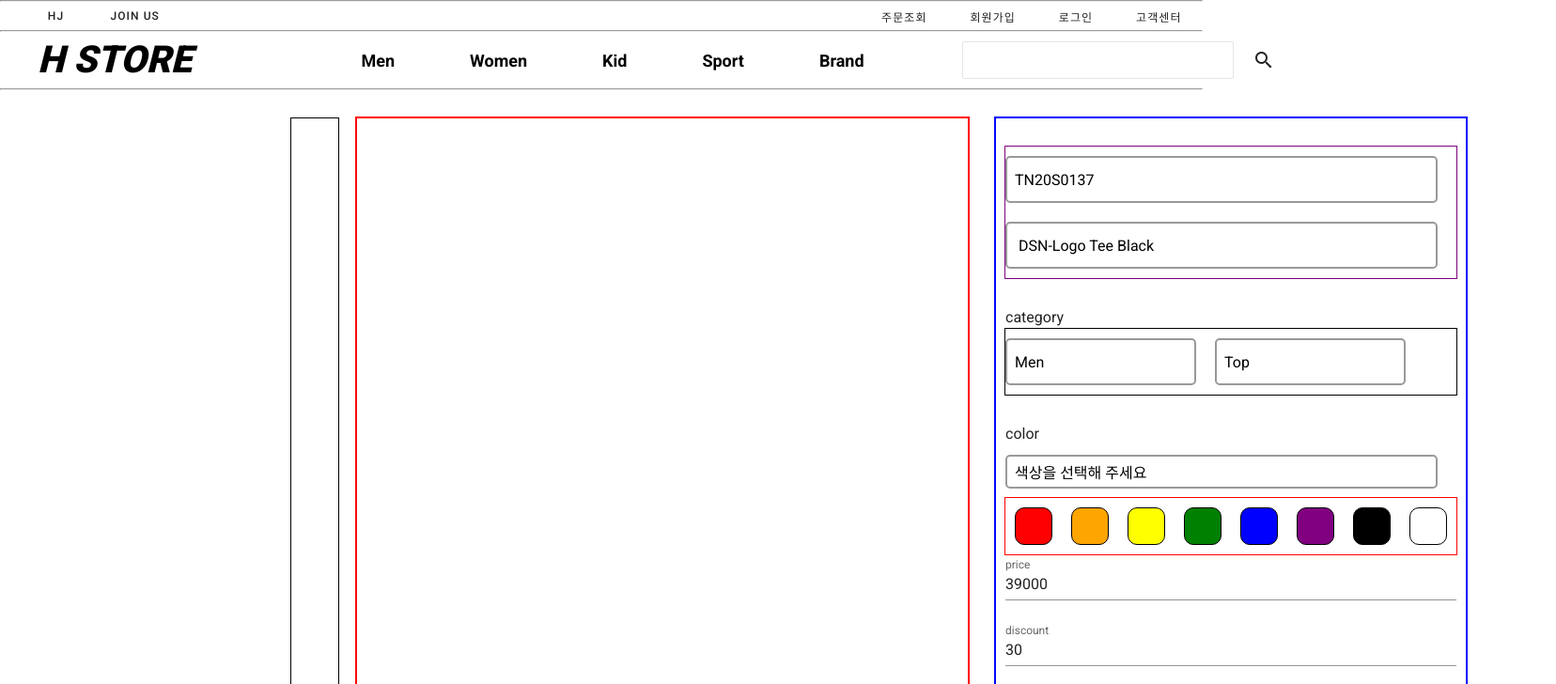
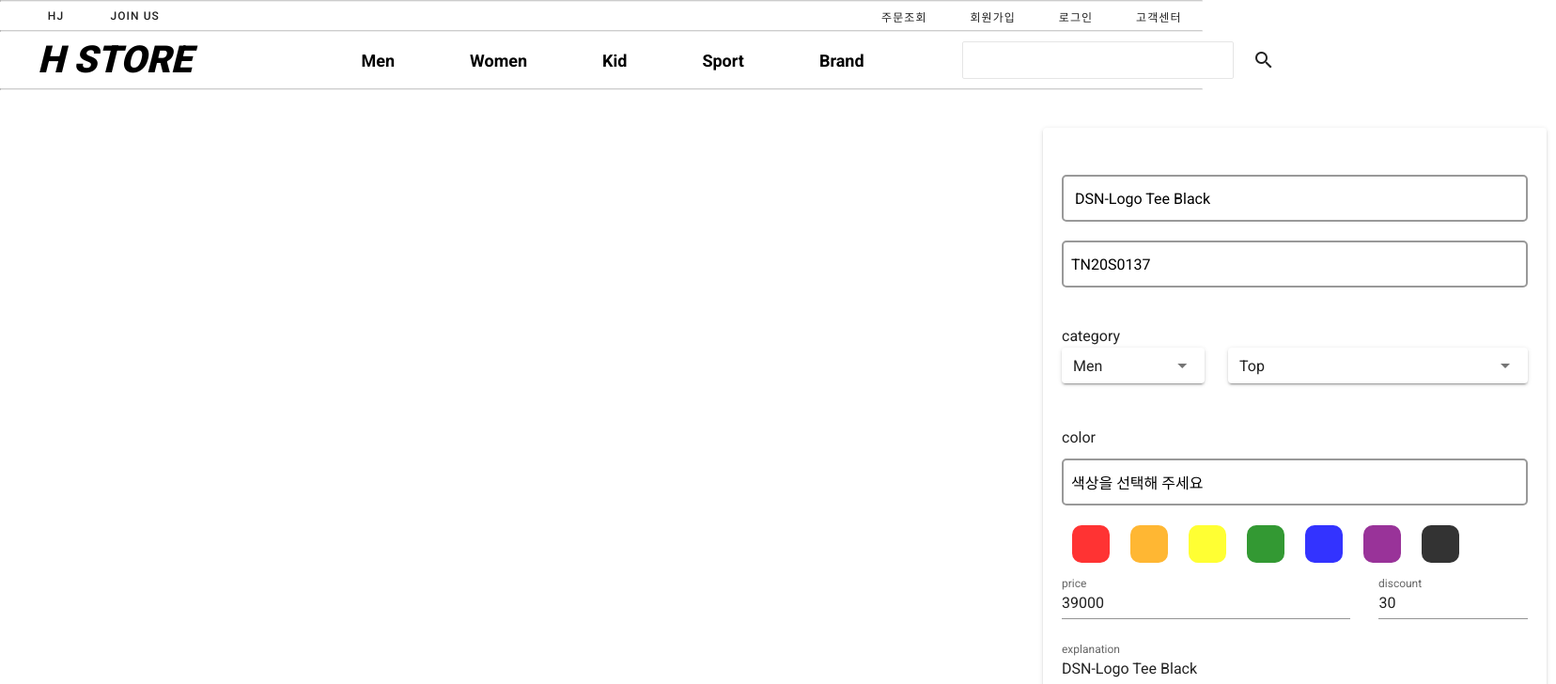
Before and after one commit to rlaguswhd19/ToyProject_Shopping, a Vue app in the folder shopping_front/: page / in a window 1280 px wide. Shown: the top 728 px of the page at 94% size, 1656 px wide, since content can reach past the window. Built offline with nearby package versions, Linux system fonts and the light colour scheme.

Commit message:
front: css 수정

```diff
--- a/shopping_front/src/components/dress/createDress.vue
+++ b/shopping_front/src/components/dress/createDress.vue
@@ -11,11 +11,11 @@
 						<v-img
 							:id="'preview_' + representationPreview"
 							:src="previews[representationPreview].url"
-							width="50"
-							height="60"
+							width="40"
+							height="50"
 							:alt="previews[representationPreview].name"
 							contain
-							style="outline: 2px black solid;"
+							style="outline: 1px black solid;"
 							@mouseover="mouseover(representationPreview)"
 						/>
 					</div>
@@ -23,8 +23,8 @@
 						<v-img
 							:id="'preview_' + representationPreview"
 							:src="previews[representationPreview].url"
-							width="50"
-							height="60"
+							width="40"
+							height="50"
 							:alt="previews[representationPreview].name"
 							contain
 							@mouseover="mouseover(representationPreview)"
@@ -44,8 +44,8 @@
 							"
 							:id="'preview_' + preview.id"
 							:src="preview.url"
-							width="50"
-							height="60"
+							width="40"
+							height="50"
 							:alt="preview.name"
 							contain
 							@mouseover="mouseover(preview.id)"
@@ -58,12 +58,12 @@
 							"
 							:id="'preview_' + preview.id"
 							:src="preview.url"
-							width="50"
-							height="60"
+							width="40"
+							height="50"
 							:alt="preview.name"
 							outline="2px black solid"
 							contain
-							style="outline: 2px black solid;"
+							style="outline: 1px black solid;"
 							@mouseover="mouseover(preview.id)"
 						/>
 					</div>
@@ -102,38 +102,40 @@
 				<v-btn @click="changeRepresentation">대표이미지</v-btn>
 			</div>
 		</div>
-
 		<!-- 입력 -->
-
 		<div class="info_wrap">
+			<v-card style="height: 720px; padding: 20px;">
 				<div class="input_wrap">
+					<input
+						type="text"
+						class="hj_input"
+						v-model="dressDto.name"
+						placeholder="name"
+					/>
 					<input
 						type="text"
 						class="hj_input"
 						v-model="dressDto.article_number"
 						placeholder="article_number"
 					/>
-				<input
-					type="text"
-					class="hj_input"
-					v-model="dressDto.name"
-					placeholder="name"
-				/>
 				</div>
 				<span>category</span>
 				<div class="category_wrap">
-				<input
-					type="text"
-					class="hj_input"
+					<v-select
+						:items="sexs"
+						label="Sex"
 						v-model="dressDto.sex"
-					placeholder="sex"
-				/>
-				<input
-					type="text"
-					class="hj_input"
-					placeholder="dress_type"
+						dense
+						solo
+						style="width: 20%; margin-right: 5%;"
+					></v-select>
+					<v-select
+						:items="dress_types"
+						label="DressType"
 						v-model="dressDto.dress_type"
-				/>
+						dense
+						solo
+					></v-select>
 				</div>
 
 				<!-- 여기도 selector 색깔 에시를 주고 선택하기 색깔 보여주고... -->
@@ -148,38 +150,33 @@
 				<div class="colors_wrap">
 					<div v-for="color in colors" :key="color">
 						<div
-						v-if="color == dressDto.color"
-						class="color_box"
-						:style="
-							'background-color:' +
-							color +
-							'; border: 5px black solid;'
-						"
-					></div>
-					<div
-						v-else
 							class="color_box"
 							@click="changeColor(color)"
 							:style="'background-color:' + color"
 						></div>
 					</div>
 				</div>
+				<div class="content_row">
 					<v-text-field
 						label="price"
 						placeholder="가격을 입력하세요."
 						v-model="dressDto.price"
+						style="width: 50%; margin-right: 30px;"
 					></v-text-field>
 					<v-text-field
 						label="discount"
 						placeholder="할인율을 입력하세요."
 						v-model="dressDto.discount"
+						style="width: 20%;"
 					></v-text-field>
+				</div>
 				<v-text-field
 					label="explanation"
 					placeholder="설명을 입력하세요."
 					v-model="dressDto.explanation"
 				></v-text-field>
 				<v-btn @click="post_dress">등록</v-btn>
+			</v-card>
 		</div>
 	</div>
 </template>
@@ -221,6 +218,8 @@ export default {
 			representationPreview: 0,
 			// 크게 보이는 이미지
 			bigPreview: 0,
+			sexs: ['Men', 'Women', 'Free'],
+			dress_types: ['Top', 'Bottom'],
 		}
 	},
 	methods: {
--- a/shopping_front/src/css/dress/dressDetail.css
+++ b/shopping_front/src/css/dress/dressDetail.css
@@ -1,19 +1,20 @@
 
 .content_wrap {
 	margin: 10px;
+	width: 100%;
 	display: flex;
-	flex-direction: row;
 }
 
 .preview_wrap {
 	display: flex;
 	flex-direction: row;
+	/* outline: 1px black solid; */
 }
 
 .preview_list_wrap {
+	margin-top: 100px;
 	width: 50px;
 	height: 720px;
-	outline: 1px black solid;
 	margin-right: 20px;
 }
 
@@ -22,26 +23,24 @@
 }
 
 .big_preview_wrap {
-	outline: 1px black solid;
 }
 
 .big_preview{
-	outline: 2px red solid;
 }
 
 .info_wrap {
 	justify-content: center;
 	display: flex;
 	flex-direction: column;
-	outline: 2px blue solid;
-	margin-left: 30px;
+	/* outline: 2px blue solid; */
+	margin-left: 70px;
 	width: 100%;
 	height: 720px;
 	padding: 10px;
 }
 
 .input_wrap{
-	outline: 1px purple solid;
+	/* outline: 1px purple solid; */
 	display: flex;
 	flex-direction: column;
 	margin: 20px 0;
@@ -53,33 +52,51 @@
 	border: 2px #999999 solid;
 	border-radius: 5px;
 	height: 50px;
-	/* width: 100%; */
+	width: 100%;
 	padding: 1px 8px;
 	margin: 10px 0;
 	margin-right: 20px;
 }
 
+.hj_input:focus {
+	outline: none !important;
+	border-color: #719ECE;
+	box-shadow: 1px 1px 20px #cce6ff;
+}
+
 .category_wrap{
-	outline: 1px black solid;
-	margin-bottom: 30px;
+	/* outline: 1px black solid; */
+	margin-bottom: 20px;
+	display: flex;
 }
 
 .colors_wrap{
 	display: flex;
 	flex-direction: row;
 	width: 100%;
-	outline: 1px red solid;
+	/* outline: 1px red solid; */
 }
 
 .color_box{
 	width: 40px;
 	height: 40px;
-	margin: 10px;
-	border: 1px black solid;
+	margin: 11px;
+	/* border: 1px black solid; */
 	border-radius: 10px;
+	opacity: 0.8;
 }
 
 .color_box:hover{
-	border: 4px black solid;
+	/* border: 4px black solid; */
 	/* outline: 5px black solid; */
+	box-shadow: 1px 1px 10px #9b9b9b;
 }
+
+.content_row{
+	display: flex;
+}
+
+.content_column{
+	display: flex;
+	flex-direction: column;
+}
--- a/shopping_front/src/views/Nav.vue
+++ b/shopping_front/src/views/Nav.vue
@@ -27,4 +27,8 @@ export default {
 	flex-direction: column;
 	position: relative;
 }
+
+hr {
+	border-top: 1px #cccccc solid;
+}
 </style>
```
Lines whose indentation alone changed are shown as unchanged.
